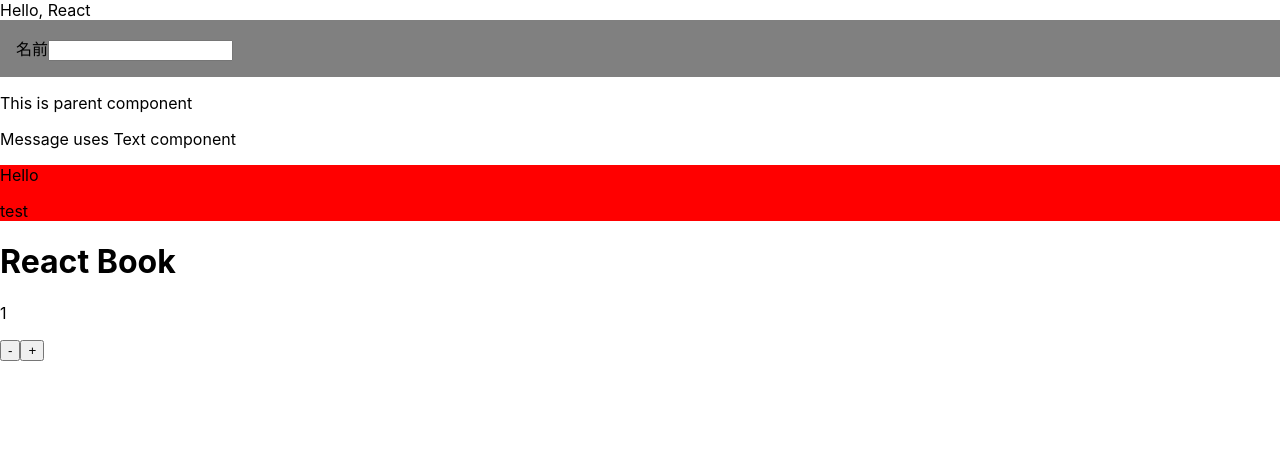
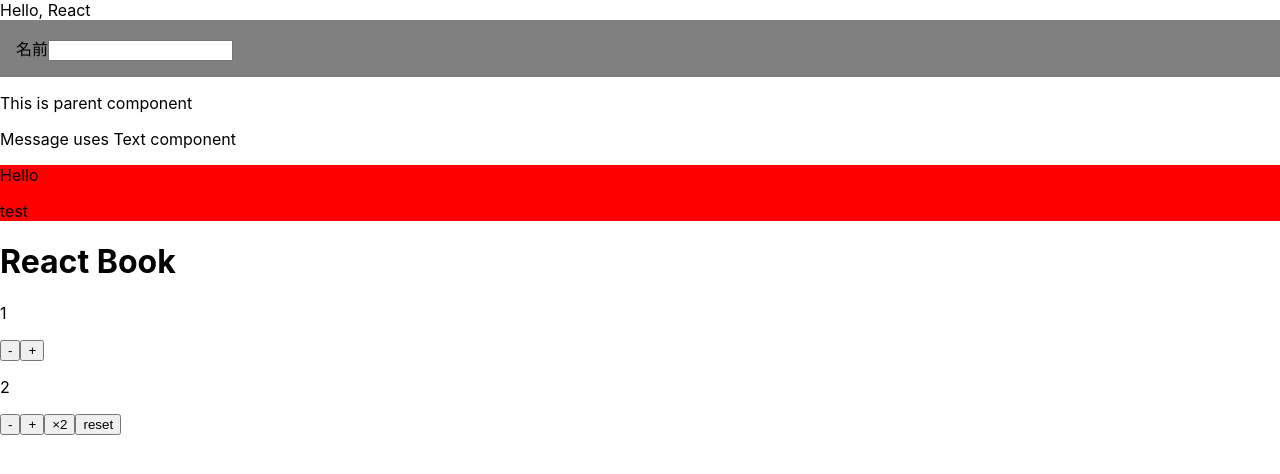
Before and after one commit to TatsukiSatoh/React-learn, a React (Create React App) app: page / in a window 1280 px wide. Shown: the top 474 px of the page. Built offline with nearby package versions, Linux system fonts and the light colour scheme.

Commit message:
Learn useReducer

```diff
--- /dev/null
+++ b/src/components/UseResucer.tsx
@@ -0,0 +1,40 @@
+import { useReducer } from "react";
+
+type Action = "DECREMENT" | "INCREMENT" | "DOUBLE" | "RESET"
+
+const reducer = (currentNumber: number, action: Action)=>{
+    switch(action){
+        case "DECREMENT":
+            return currentNumber - 1
+        case "INCREMENT":
+            return currentNumber + 1
+        case "DOUBLE":
+            return currentNumber * 2
+        case "RESET":
+            return currentNumber = 0
+        default:
+            return currentNumber
+    }
+}
+
+type CounterProps = {
+    initialValue: number
+}
+
+const Counter = (props: CounterProps) => {
+    const {initialValue} = props
+    // useReducer : 第一引数: reducer関数, 第二引数: 初期値
+    const [counter, dispatch] = useReducer(reducer,initialValue)
+
+    return (
+        <div>
+            <p>{counter}</p>
+            <button onClick={()=>dispatch("DECREMENT")}>-</button>
+            <button onClick={()=>dispatch("INCREMENT")}>+</button>
+            <button onClick={()=>dispatch("DOUBLE")}>×2</button>
+            <button onClick={()=>dispatch("RESET")}>reset</button>
+        </div>
+    )
+}
+
+export default Counter
--- a/src/index.tsx
+++ b/src/index.tsx
@@ -8,6 +8,7 @@ import Message from './components/Message'
 import ContainerSample from './components/ContainerSample'
 import ContextSample from './components/ContextSample'
 import UseStateSample from './components/UseStateSample'
+import UseResucer from "./components/UseResucer"
 import reportWebVitals from './reportWebVitals';
 
 const root = ReactDOM.createRoot(
@@ -21,6 +22,7 @@ root.render(
     <ContainerSample />
     <ContextSample />
     <UseStateSample initialValue={1} />
+    <UseResucer initialValue={2} />
   </React.StrictMode>
 );
 
```
